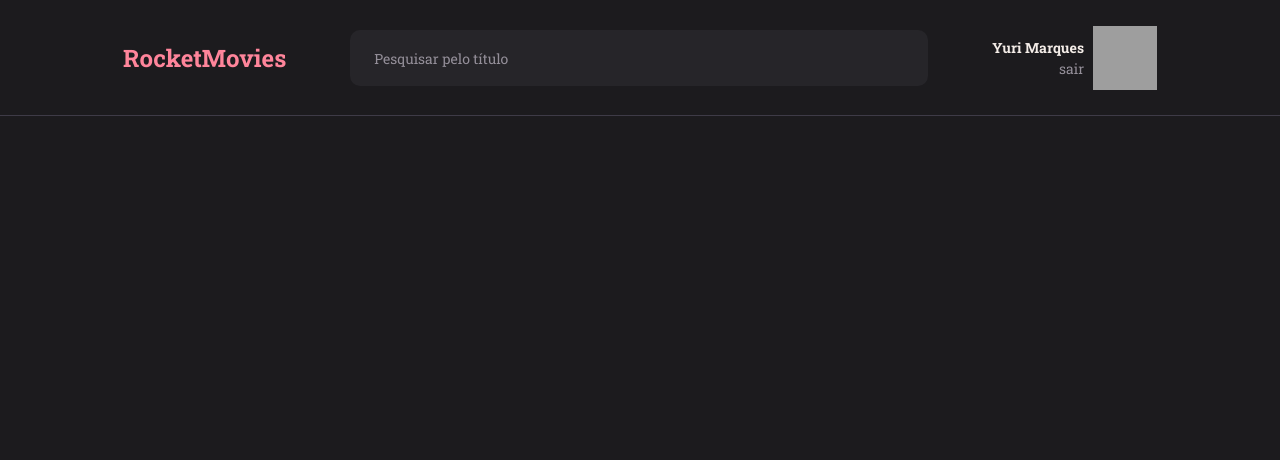
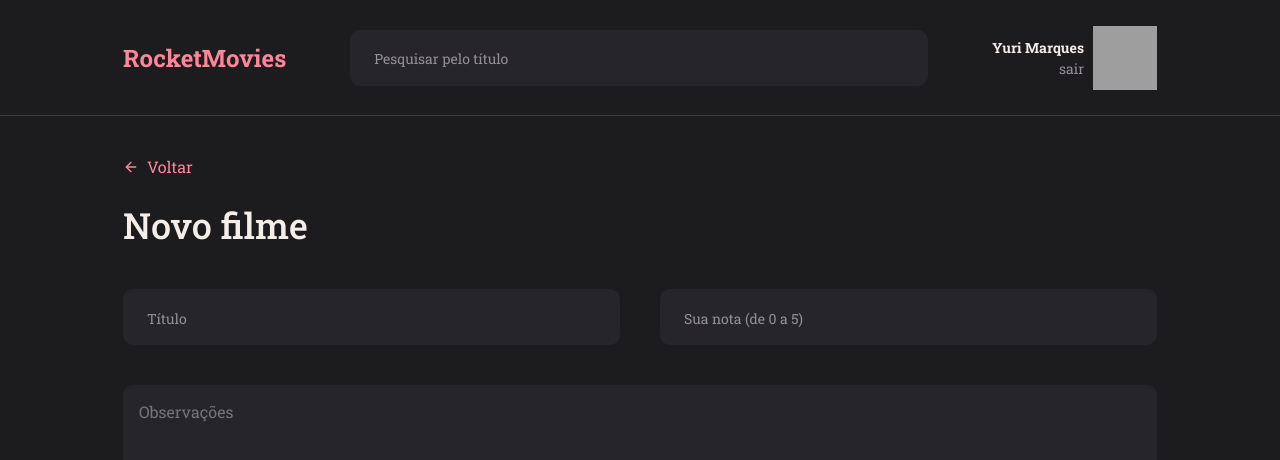
Before and after one commit to yuriscode/rocketmovies, a React (Vite) app: page / in a window 1280 px wide. Shown: the top 460 px of the page. Built offline with nearby package versions, Linux system fonts and the light colour scheme; grey boxes are pictures that could not be loaded.

Commit message:
feat: create component textarea

```diff
--- a/src/components/Input/styles.js
+++ b/src/components/Input/styles.js
@@ -10,7 +10,7 @@ export const Container = styled.input`
     padding: 1.9rem 2.4rem;
 
     background-color: ${({ theme }) => theme.colors.inputColor};
-    color: ${({ theme }) => theme.colors.details};
+    color: ${({ theme }) => theme.colors.white};
 
     &::placeholder{
         font-size: 1.4rem;
--- /dev/null
+++ b/src/components/TextArea/index.jsx
@@ -0,0 +1,9 @@
+import { Container } from './styles'
+
+export function TextArea({ value, ...rest }) {
+    return (
+        <Container {...rest}>
+            {value}
+        </Container>
+    )
+}
--- /dev/null
+++ b/src/components/TextArea/styles.js
@@ -0,0 +1,15 @@
+import styled from 'styled-components';
+
+export const Container = styled.textarea`
+    width: 100%;
+    height: 27.4rem;
+    padding: 1.6rem;
+
+    background-color: ${({ theme }) => theme.colors.inputColor};
+    color: ${({ theme }) => theme.colors.white};
+
+    border: none;
+    border-radius: 1rem;
+
+    resize: none;
+`
--- a/src/pages/New/index.jsx
+++ b/src/pages/New/index.jsx
@@ -1,12 +1,26 @@
 import { Container, Content } from './styles';
+
 import { Header } from '../../components/Header'
+import { Input } from '../../components/Input'
+import { ButtonText } from '../../components/ButtonText'
+import { TextArea } from '../../components/TextArea'
+
+import { FiArrowLeft } from 'react-icons/fi';
 
 export function New() {
     return (
         <Container>
             <Header />
             <Content>
+                <ButtonText title='Voltar' icon={FiArrowLeft} />
+                <h1>Novo filme</h1>
 
+                <div className="input-wrapper">
+                    <Input placeholder='Título' />
+                    <Input placeholder='Sua nota (de 0 a 5)' />
+                </div>
+
+                <TextArea placeholder='Observações' />
             </Content>
         </Container>
     )
--- a/src/pages/New/styles.js
+++ b/src/pages/New/styles.js
@@ -26,5 +26,6 @@ export const Content = styled.div`
     > .input-wrapper {
         display: flex;
         gap: 4rem;
+        margin-bottom: 4rem;
     }
 `
```
